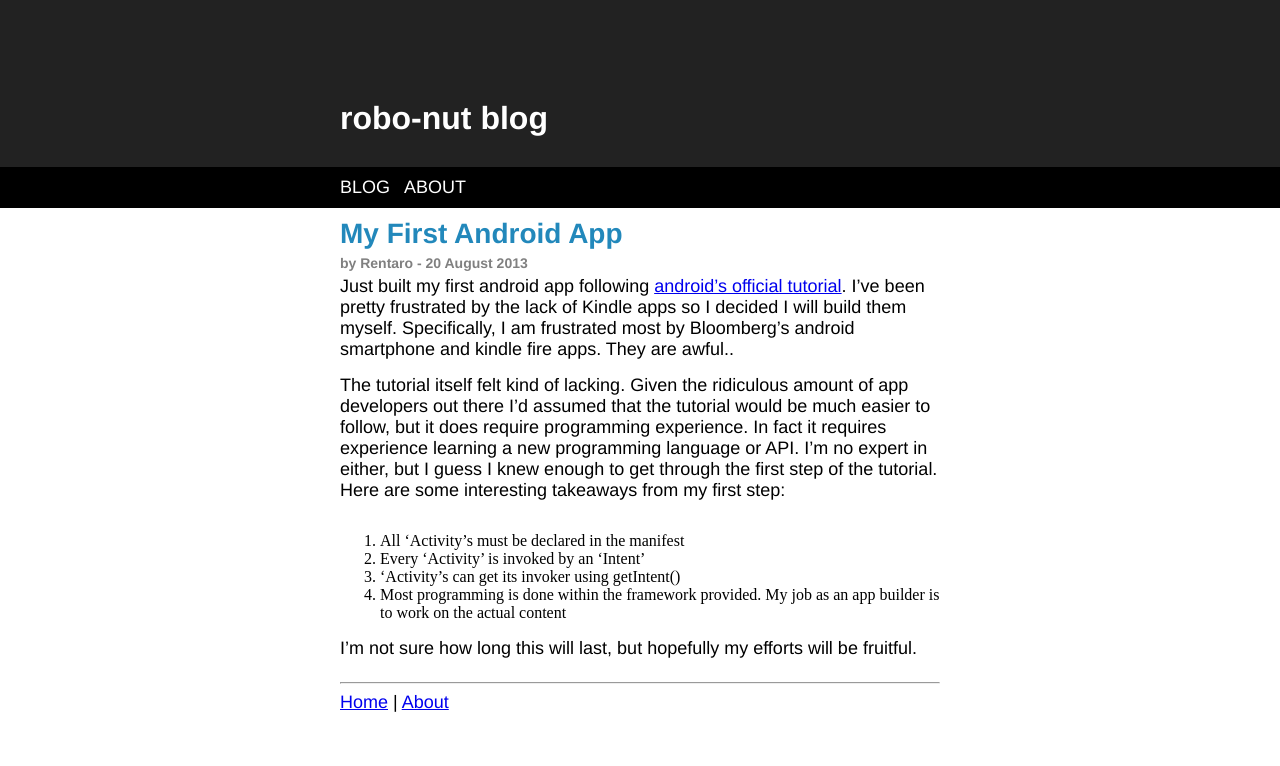
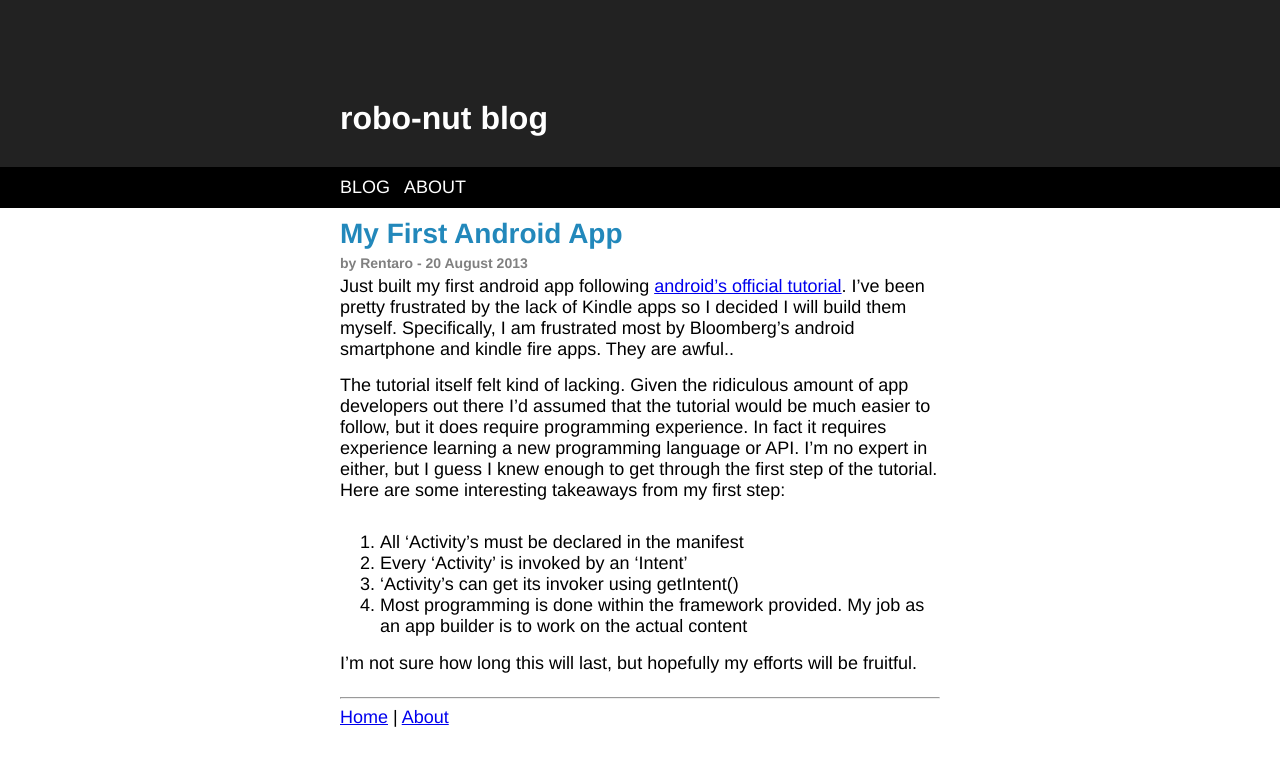
Before and after one commit to freefood89/freefood89.github.io, a Jekyll site: the page built from _posts/2013-08-20-My-First-Android-App.md, in a window 1280 px wide. Shown: the top 766 px of the page. Built offline with Jekyll 4.4.1, drawn with Linux system fonts in a browser that asks for light colours; nearby versions of some CDN libraries.

```diff
--- a/css/default.css
+++ b/css/default.css
@@ -28,6 +28,11 @@
 	font-family:"Helvetica";
 }
 
+ol li{
+	font-size: 18px;
+	font-family:"Helvetica";
+}
+
 .title{
 	color: white;
 }
```
Also changed, not shown: 1 other file.
